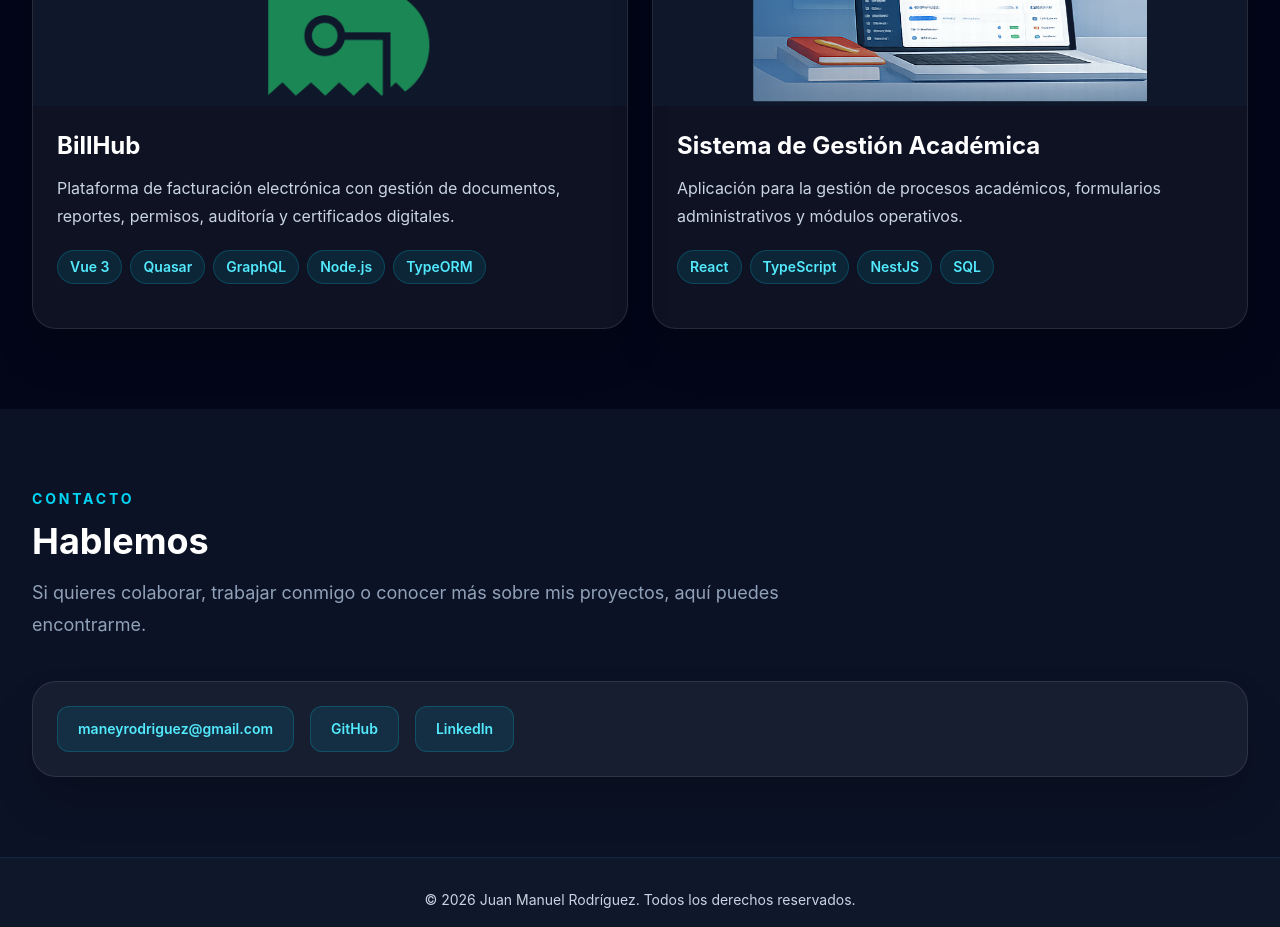
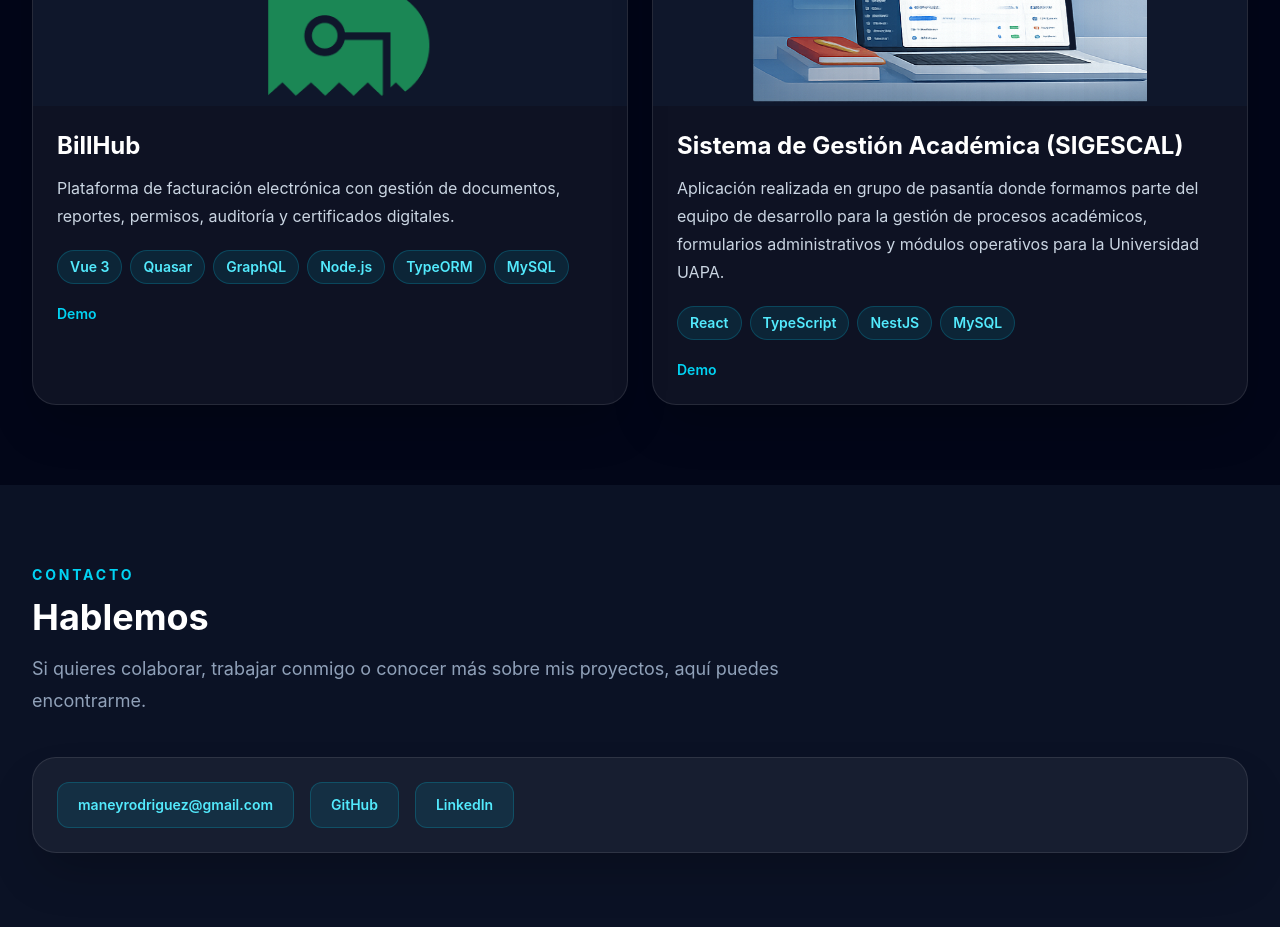
Before and after one commit to ManeyRodriguez/portafolio, a Vue app: page / in a window 1280 px wide. Shown: the part 2100-3027 px from the top of the page. Built offline with nearby package versions, Linux system fonts and the light colour scheme.

Commit message:
feat: add optional fields for abbreviated name and alias, update project details and demo URLs

```diff
--- a/src/data/portfolio.ts
+++ b/src/data/portfolio.ts
@@ -3,6 +3,8 @@ import type { PortfolioData } from "../types/portfolio";
 
 export const portfolioData: PortfolioData = {
   name: 'Ing. Juan Manuel Rodríguez Pérez',
+  abreviatedName: '{JMRP}',
+  alias: 'Maney Rodríguez',
   role: 'Software Developer',
   summary:
     'Desarrollador e ingeniero de software con 2 años de experiencia en el mercado, enfocado en la construcción de soluciones frontend y backend con Vue, TypeScript, GraphQL, Quasar y tecnologías orientadas a entornos empresariales.',
@@ -34,18 +36,18 @@ export const portfolioData: PortfolioData = {
       title: 'BillHub',
       description:
         'Plataforma de facturación electrónica con gestión de documentos, reportes, permisos, auditoría y certificados digitales.',
-      technologies: ['Vue 3', 'Quasar', 'GraphQL', 'Node.js', 'TypeORM'],
+      technologies: ['Vue 3', 'Quasar', 'GraphQL', 'Node.js', 'TypeORM', 'MySQL'],
       image: '/images/projects/billhub_sin_texto.png',
-      demoUrl: '',
+      demoUrl: 'https://www.billhub.do',
       repoUrl: '',
     },
     {
-      title: 'Sistema de Gestión Académica',
+      title: 'Sistema de Gestión Académica (SIGESCAL)',
       description:
-        'Aplicación para la gestión de procesos académicos, formularios administrativos y módulos operativos.',
-      technologies: ['React', 'TypeScript', 'NestJS', 'SQL'],
+        'Aplicación realizada en grupo de pasantía donde formamos parte del equipo de desarrollo para la gestión de procesos académicos, formularios administrativos y módulos operativos para la Universidad UAPA.',
+      technologies: ['React', 'TypeScript', 'NestJS', 'MySQL'],
       image: '/images/projects/sistema_academico_sin_texto.png',
-      demoUrl: '',
+      demoUrl: 'https://sigescal.gotransport.app/auth/login',
       repoUrl: '',
     },
   ],
```
